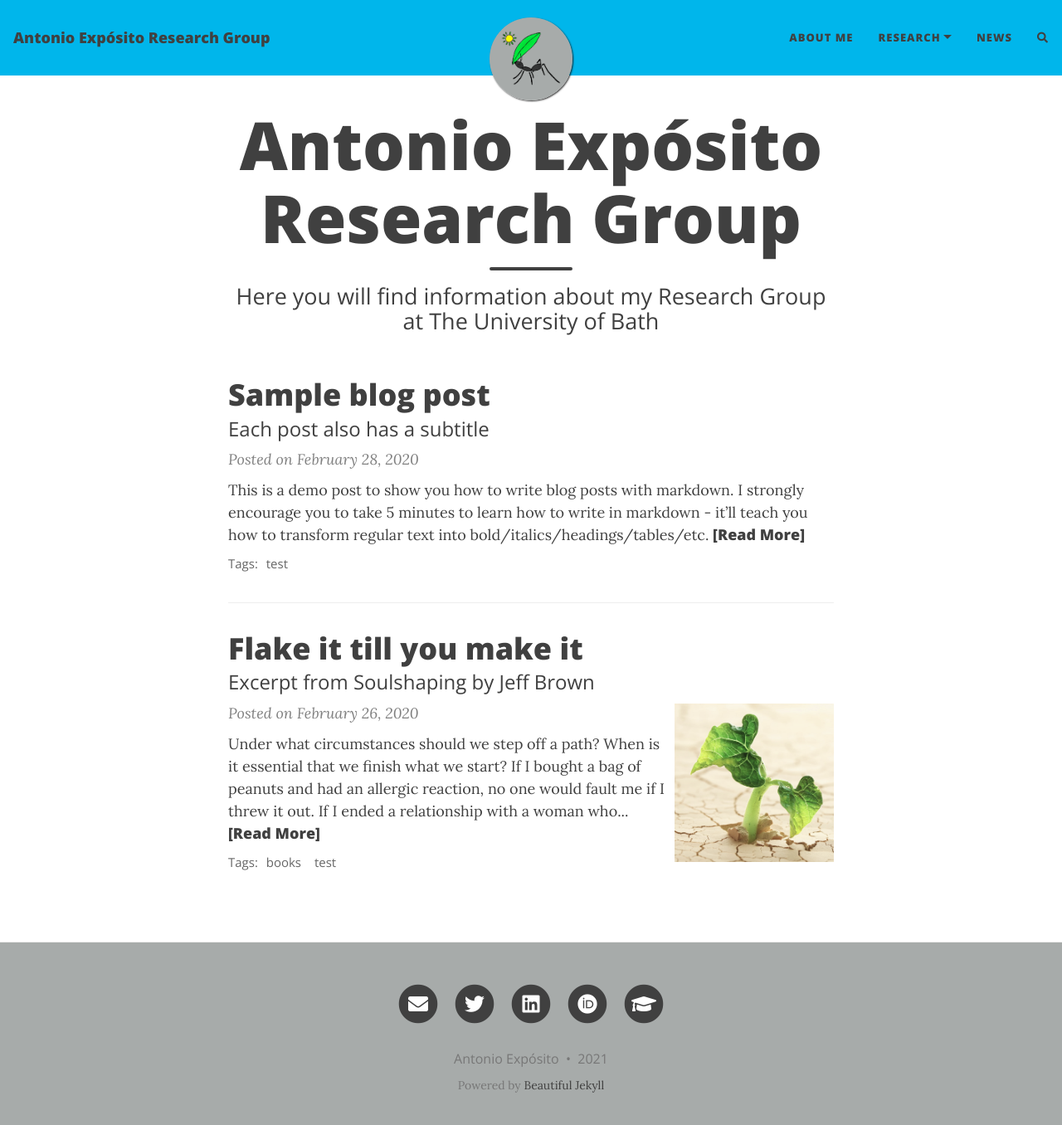
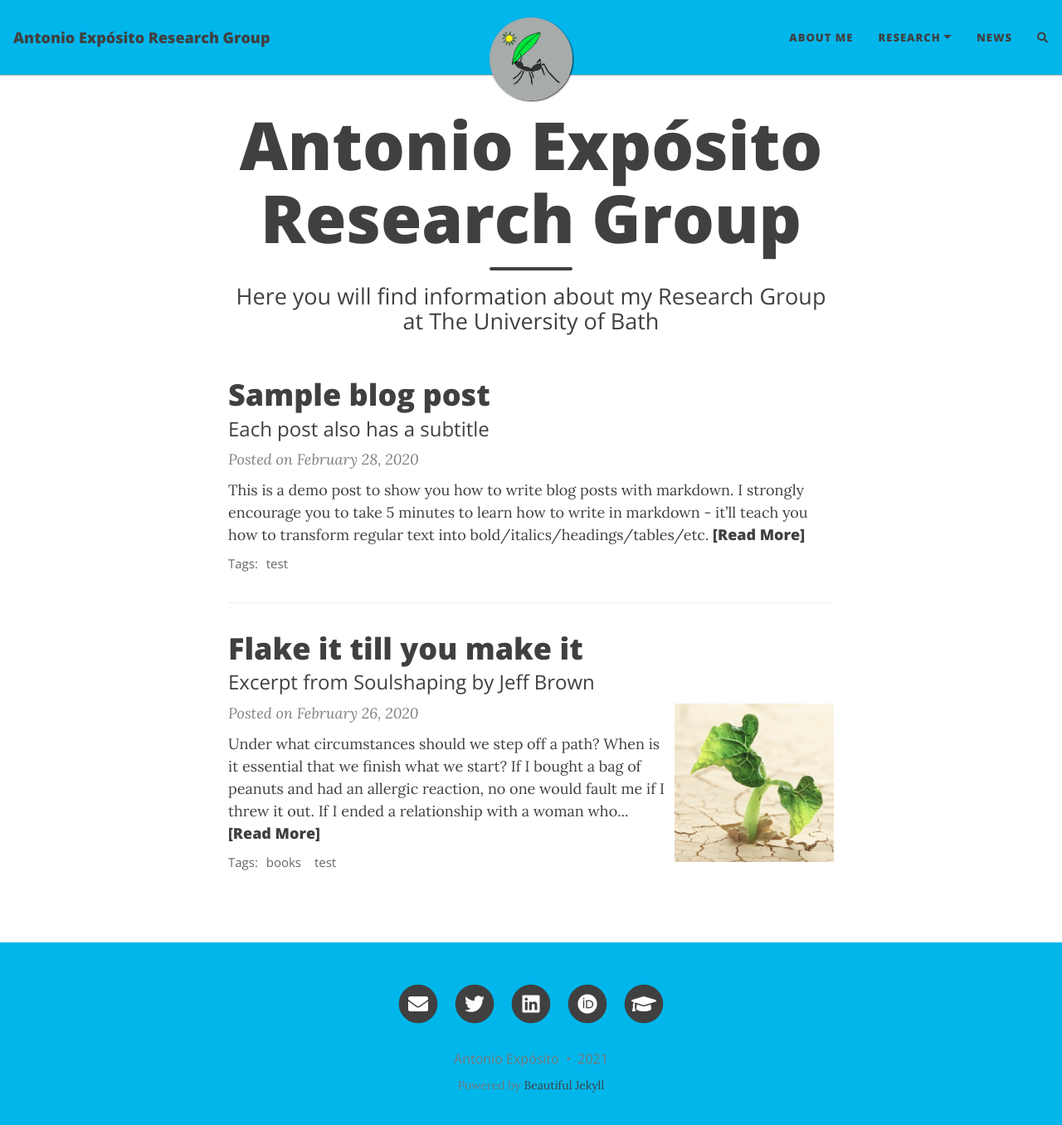
Before and after one commit to AntonioJExposito/AntonioJExposito.github.io, a Jekyll site: the page built from index.html, in a window 1280 px wide and 1369 px high. Shown: the top 1356 px of the window at 83% size. Built offline with Jekyll 4.4.1, drawn with Linux system fonts in a browser that asks for light colours; nearby versions of some CDN libraries; the list of posts is cut into pages by our own code; comment, search, counter and statistics services are not loaded.

```diff
--- a/_config.yml
+++ b/_config.yml
@@ -103,12 +103,12 @@ post_search: true
 
 navbar-col: "#00b6eb"
 navbar-text-col: "#404040"
-navbar-border-col: "#00b6eb"
+navbar-border-col: "#a7abaa"
 page-col: "#FFFFFF"
 text-col: "#404040"
 link-col: "#2e008b"
 hover-col: "#0085A1"
-footer-col: "#a7abaa"
+footer-col: "#00b6eb"
 footer-text-col: "#777777"
 footer-link-col: "#404040"
 
```
